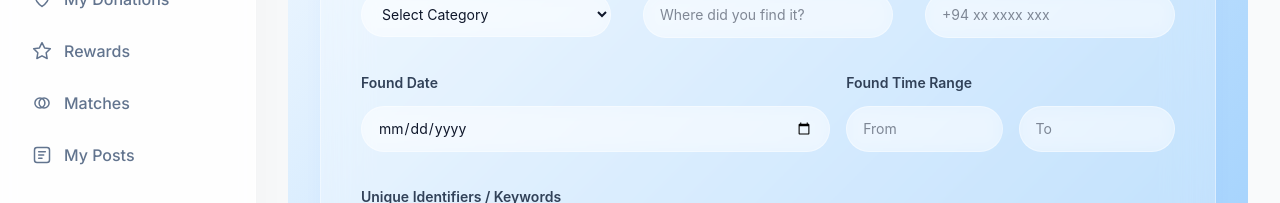
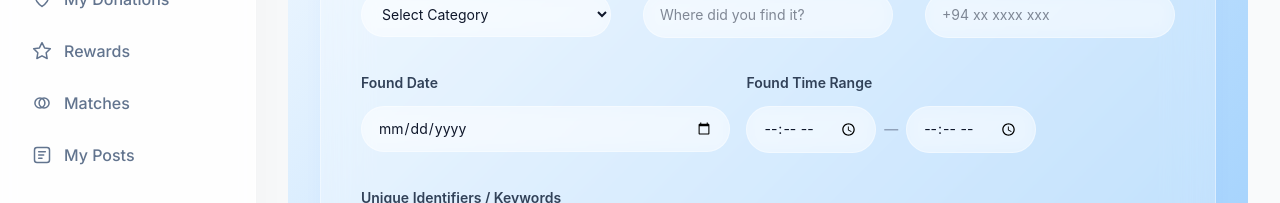
Before and after one commit to malshi1014/Findora, a React (Vite) app in the folder findora-frontend/: page /report-found in a window 1280 px wide. Shown: the part 523-726 px from the top of the page. Built offline with nearby package versions, Linux system fonts and the light colour scheme; no server answers.

Commit message:
updated time range input across all reports

```diff
--- a/findora-frontend/src/pages/reports/ReportFoundItem.jsx
+++ b/findora-frontend/src/pages/reports/ReportFoundItem.jsx
@@ -118,16 +118,16 @@ function ReportFoundItem() {
                       <input type="date" value={foundDate} onChange={(e) => setFoundDate(e.target.value)}
                         className="mt-3 w-full rounded-3xl border border-white/40 bg-white/40 backdrop-blur px-4 py-3 text-sm text-slate-900 outline-none transition focus:border-blue-400 focus:ring-2 focus:ring-blue-100" />
                     </label>
-                    <label className="block">
+                    <div className="block">
                       <span className="text-sm font-semibold text-slate-700">Found Time Range</span>
-                      <input type="text" value={timeFrom} onChange={(e) => setTimeFrom(e.target.value)} placeholder="From"
-                        className="mt-3 w-full rounded-3xl border border-white/40 bg-white/40 backdrop-blur px-4 py-3 text-sm text-slate-900 outline-none transition focus:border-blue-400 focus:ring-2 focus:ring-blue-100" />
-                    </label>
-                    <label className="block">
-                      <span className="text-sm font-semibold text-slate-700">&nbsp;</span>
-                      <input type="text" value={timeTo} onChange={(e) => setTimeTo(e.target.value)} placeholder="To"
-                        className="mt-3 w-full rounded-3xl border border-white/40 bg-white/40 backdrop-blur px-4 py-3 text-sm text-slate-900 outline-none transition focus:border-blue-400 focus:ring-2 focus:ring-blue-100" />
-                    </label>
+                      <div className="mt-3 flex items-center gap-2">
+                        <input type="time" value={timeFrom} onChange={(e) => setTimeFrom(e.target.value)}
+                          className="flex-1 rounded-3xl border border-white/40 bg-white/40 backdrop-blur px-4 py-3 text-sm text-slate-900 outline-none transition focus:border-blue-400 focus:ring-2 focus:ring-blue-100" />
+                        <span className="text-sm font-semibold text-slate-400">—</span>
+                        <input type="time" value={timeTo} onChange={(e) => setTimeTo(e.target.value)}
+                          className="flex-1 rounded-3xl border border-white/40 bg-white/40 backdrop-blur px-4 py-3 text-sm text-slate-900 outline-none transition focus:border-blue-400 focus:ring-2 focus:ring-blue-100" />
+                      </div>
+                    </div>
                   </div>
 
                   <label className="block">
--- a/findora-frontend/src/pages/reports/ReportLostItem.jsx
+++ b/findora-frontend/src/pages/reports/ReportLostItem.jsx
@@ -118,16 +118,16 @@ function ReportLostItem() {
                       <input type="date" value={lostDate} onChange={(e) => setLostDate(e.target.value)}
                         className="mt-3 w-full rounded-3xl border border-white/40 bg-white/40 backdrop-blur px-4 py-3 text-sm text-slate-900 outline-none transition focus:border-blue-400 focus:ring-2 focus:ring-blue-100" />
                     </label>
-                    <label className="block">
+                    <div className="block">
                       <span className="text-sm font-semibold text-slate-700">Lost Time Range</span>
-                      <input type="text" value={timeFrom} onChange={(e) => setTimeFrom(e.target.value)} placeholder="From"
-                        className="mt-3 w-full rounded-3xl border border-white/40 bg-white/40 backdrop-blur px-4 py-3 text-sm text-slate-900 outline-none transition focus:border-blue-400 focus:ring-2 focus:ring-blue-100" />
-                    </label>
-                    <label className="block">
-                      <span className="text-sm font-semibold text-slate-700">&nbsp;</span>
-                      <input type="text" value={timeTo} onChange={(e) => setTimeTo(e.target.value)} placeholder="To"
-                        className="mt-3 w-full rounded-3xl border border-white/40 bg-white/40 backdrop-blur px-4 py-3 text-sm text-slate-900 outline-none transition focus:border-blue-400 focus:ring-2 focus:ring-blue-100" />
-                    </label>
+                      <div className="mt-3 flex items-center gap-2">
+                        <input type="time" value={timeFrom} onChange={(e) => setTimeFrom(e.target.value)}
+                          className="flex-1 rounded-3xl border border-white/40 bg-white/40 backdrop-blur px-4 py-3 text-sm text-slate-900 outline-none transition focus:border-blue-400 focus:ring-2 focus:ring-blue-100" />
+                        <span className="text-sm font-semibold text-slate-400">—</span>
+                        <input type="time" value={timeTo} onChange={(e) => setTimeTo(e.target.value)}
+                          className="flex-1 rounded-3xl border border-white/40 bg-white/40 backdrop-blur px-4 py-3 text-sm text-slate-900 outline-none transition focus:border-blue-400 focus:ring-2 focus:ring-blue-100" />
+                      </div>
+                    </div>
                   </div>
 
                   <label className="block">
--- a/findora-frontend/src/pages/reports/ReportMissingPerson.jsx
+++ b/findora-frontend/src/pages/reports/ReportMissingPerson.jsx
@@ -125,16 +125,16 @@ function ReportMissingPerson() {
                       <input type="date" value={lastSeenDate} onChange={(e) => setLastSeenDate(e.target.value)}
                         className="mt-3 w-full rounded-3xl border border-white/40 bg-white/40 backdrop-blur px-4 py-3 text-sm text-slate-900 outline-none transition focus:border-blue-400 focus:ring-2 focus:ring-blue-100" />
                     </label>
-                    <label className="block">
+                    <div className="block">
                       <span className="text-sm font-semibold text-slate-700">Time Range</span>
-                      <input type="text" value={timeFrom} onChange={(e) => setTimeFrom(e.target.value)} placeholder="From"
-                        className="mt-3 w-full rounded-3xl border border-white/40 bg-white/40 backdrop-blur px-4 py-3 text-sm text-slate-900 outline-none transition focus:border-blue-400 focus:ring-2 focus:ring-blue-100" />
-                    </label>
-                    <label className="block">
-                      <span className="text-sm font-semibold text-slate-700">&nbsp;</span>
-                      <input type="text" value={timeTo} onChange={(e) => setTimeTo(e.target.value)} placeholder="To"
-                        className="mt-3 w-full rounded-3xl border border-white/40 bg-white/40 backdrop-blur px-4 py-3 text-sm text-slate-900 outline-none transition focus:border-blue-400 focus:ring-2 focus:ring-blue-100" />
-                    </label>
+                      <div className="mt-3 flex items-center gap-2">
+                        <input type="time" value={timeFrom} onChange={(e) => setTimeFrom(e.target.value)}
+                          className="flex-1 rounded-3xl border border-white/40 bg-white/40 backdrop-blur px-4 py-3 text-sm text-slate-900 outline-none transition focus:border-blue-400 focus:ring-2 focus:ring-blue-100" />
+                        <span className="text-sm font-semibold text-slate-400">—</span>
+                        <input type="time" value={timeTo} onChange={(e) => setTimeTo(e.target.value)}
+                          className="flex-1 rounded-3xl border border-white/40 bg-white/40 backdrop-blur px-4 py-3 text-sm text-slate-900 outline-none transition focus:border-blue-400 focus:ring-2 focus:ring-blue-100" />
+                      </div>
+                    </div>
                   </div>
 
                   <label className="block">
--- a/findora-frontend/src/pages/reports/ReportMissingPet.jsx
+++ b/findora-frontend/src/pages/reports/ReportMissingPet.jsx
@@ -134,16 +134,16 @@ function ReportMissingPet() {
                       <input type="date" value={lastSeenDate} onChange={(e) => setLastSeenDate(e.target.value)}
                         className="mt-3 w-full rounded-3xl border border-white/40 bg-white/40 backdrop-blur px-4 py-3 text-sm text-slate-900 outline-none transition focus:border-blue-400 focus:ring-2 focus:ring-blue-100" />
                     </label>
-                    <label className="block">
+                    <div className="block">
                       <span className="text-sm font-semibold text-slate-700">Time Range</span>
-                      <input type="text" value={timeFrom} onChange={(e) => setTimeFrom(e.target.value)} placeholder="From"
-                        className="mt-3 w-full rounded-3xl border border-white/40 bg-white/40 backdrop-blur px-4 py-3 text-sm text-slate-900 outline-none transition focus:border-blue-400 focus:ring-2 focus:ring-blue-100" />
-                    </label>
-                    <label className="block">
-                      <span className="text-sm font-semibold text-slate-700">&nbsp;</span>
-                      <input type="text" value={timeTo} onChange={(e) => setTimeTo(e.target.value)} placeholder="To"
-                        className="mt-3 w-full rounded-3xl border border-white/40 bg-white/40 backdrop-blur px-4 py-3 text-sm text-slate-900 outline-none transition focus:border-blue-400 focus:ring-2 focus:ring-blue-100" />
-                    </label>
+                      <div className="mt-3 flex items-center gap-2">
+                        <input type="time" value={timeFrom} onChange={(e) => setTimeFrom(e.target.value)}
+                          className="flex-1 rounded-3xl border border-white/40 bg-white/40 backdrop-blur px-4 py-3 text-sm text-slate-900 outline-none transition focus:border-blue-400 focus:ring-2 focus:ring-blue-100" />
+                        <span className="text-sm font-semibold text-slate-400">—</span>
+                        <input type="time" value={timeTo} onChange={(e) => setTimeTo(e.target.value)}
+                          className="flex-1 rounded-3xl border border-white/40 bg-white/40 backdrop-blur px-4 py-3 text-sm text-slate-900 outline-none transition focus:border-blue-400 focus:ring-2 focus:ring-blue-100" />
+                      </div>
+                    </div>
                   </div>
 
                   <label className="block">
--- a/findora-frontend/src/pages/reports/ReportSuspiciousItem.jsx
+++ b/findora-frontend/src/pages/reports/ReportSuspiciousItem.jsx
@@ -87,17 +87,15 @@ function ReportSuspiciousItem() {
                         className="mt-3 w-full rounded-3xl border border-white/40 bg-white/40 backdrop-blur px-4 py-3 text-sm text-slate-900 outline-none transition focus:border-blue-400 focus:ring-2 focus:ring-blue-100" />
                     </label>
 
-                    <div className="grid grid-cols-2 gap-3">
-                      <label className="block">
-                        <span className="text-sm font-semibold text-slate-700">Found Time From</span>
+                    <div className="block">
+                      <span className="text-sm font-semibold text-slate-700">Found Time Range</span>
+                      <div className="mt-3 flex items-center gap-2">
                         <input type="time" value={timeFrom} onChange={(e) => setTimeFrom(e.target.value)}
-                          className="mt-3 w-full rounded-3xl border border-white/40 bg-white/40 backdrop-blur px-4 py-3 text-sm text-slate-900 outline-none transition focus:border-blue-400 focus:ring-2 focus:ring-blue-100" />
-                      </label>
-                      <label className="block">
-                        <span className="text-sm font-semibold text-slate-700">Found Time To</span>
+                          className="flex-1 rounded-3xl border border-white/40 bg-white/40 backdrop-blur px-4 py-3 text-sm text-slate-900 outline-none transition focus:border-blue-400 focus:ring-2 focus:ring-blue-100" />
+                        <span className="text-sm font-semibold text-slate-400">—</span>
                         <input type="time" value={timeTo} onChange={(e) => setTimeTo(e.target.value)}
-                          className="mt-3 w-full rounded-3xl border border-white/40 bg-white/40 backdrop-blur px-4 py-3 text-sm text-slate-900 outline-none transition focus:border-blue-400 focus:ring-2 focus:ring-blue-100" />
-                      </label>
+                          className="flex-1 rounded-3xl border border-white/40 bg-white/40 backdrop-blur px-4 py-3 text-sm text-slate-900 outline-none transition focus:border-blue-400 focus:ring-2 focus:ring-blue-100" />
+                      </div>
                     </div>
                   </div>
 
```
